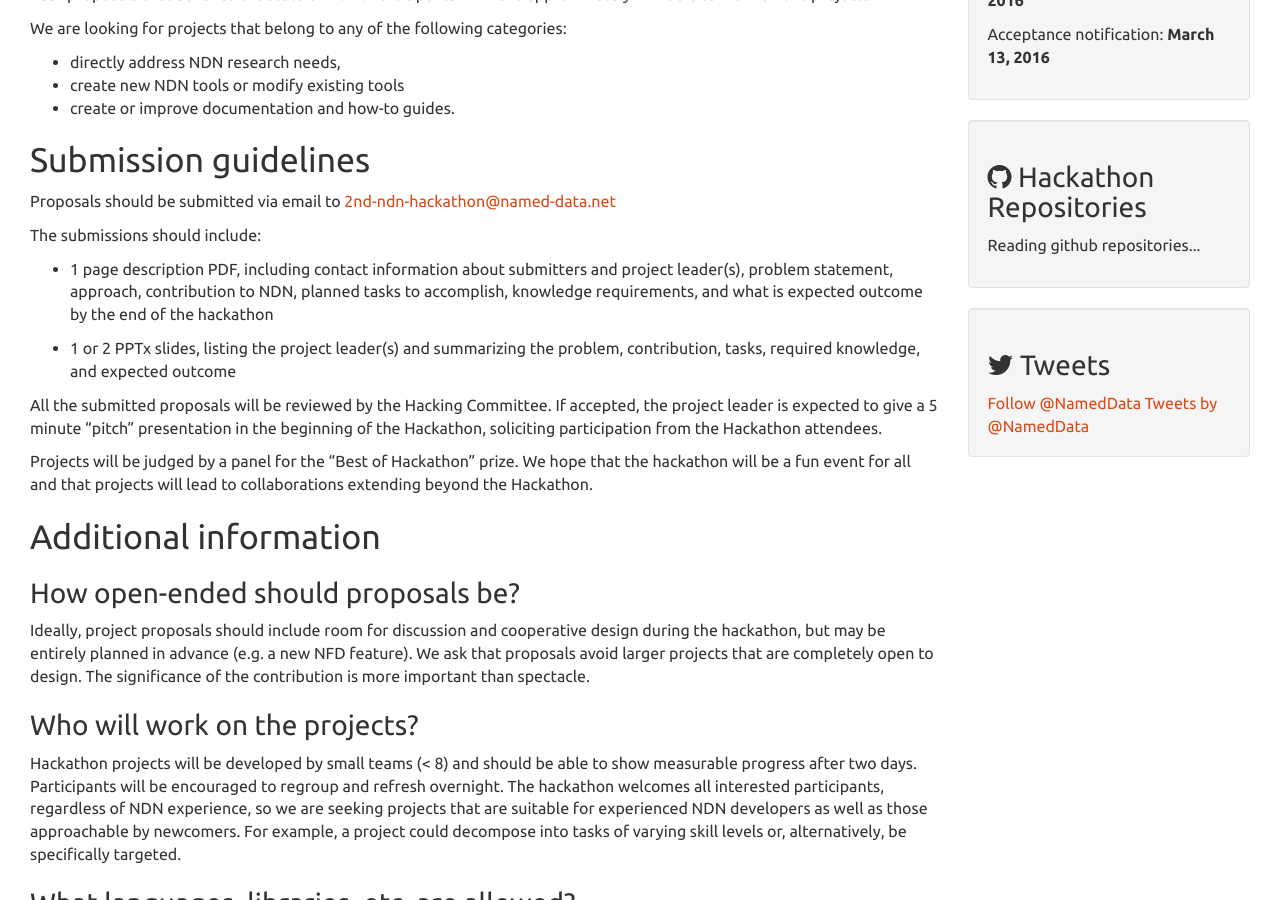
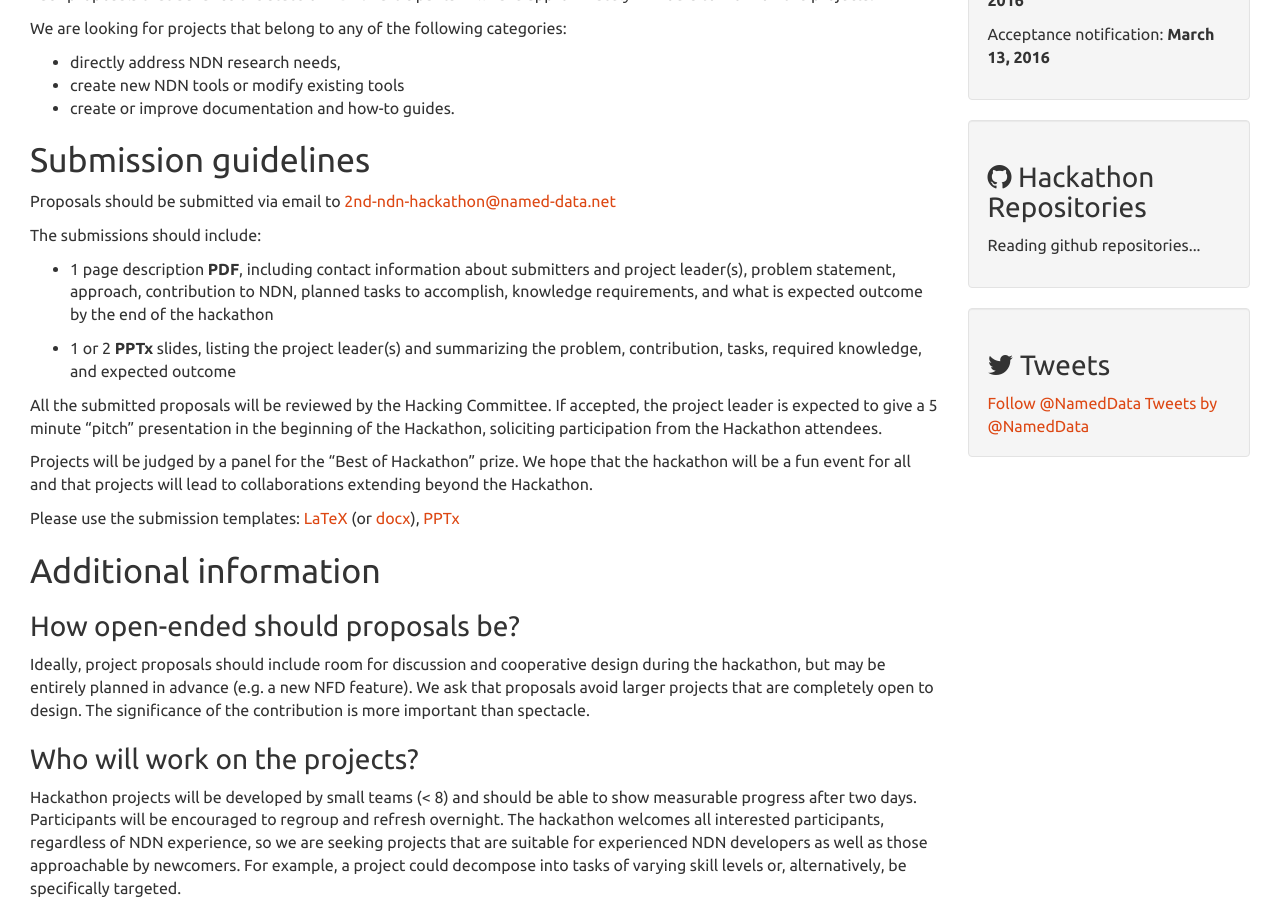
Before and after one commit to 2nd-ndn-hackathon/2nd-ndn-hackathon.github.io, a Jekyll site: the page built from cfh.md, in a window 1280 px wide and 900 px high, scrolled down 330 px. Built offline with Jekyll 4.4.1, drawn with Linux system fonts in a browser that asks for light colours; comment, search, counter and statistics services are not loaded.

Commit message:
Add proposal templates

```diff
--- a/cfh.md
+++ b/cfh.md
@@ -17,14 +17,15 @@ Proposals should be submitted via email to [2nd-ndn-hackathon@named-data.net](ma
 
 The submissions should include:
 
-- 1 page description PDF, including contact information about submitters and project leader(s), problem statement, approach, contribution to NDN, planned tasks to accomplish, knowledge requirements, and what is expected outcome by the end of the hackathon
+- 1 page description **PDF**, including contact information about submitters and project leader(s), problem statement, approach, contribution to NDN, planned tasks to accomplish, knowledge requirements, and what is expected outcome by the end of the hackathon
 
-- 1 or 2 PPTx slides, listing the project leader(s) and summarizing the problem, contribution, tasks, required knowledge, and expected outcome
+- 1 or 2 **PPTx** slides, listing the project leader(s) and summarizing the problem, contribution, tasks, required knowledge, and expected outcome
 
 All the submitted proposals will be reviewed by the Hacking Committee.  If accepted, the project leader is expected to give a 5 minute “pitch” presentation in the beginning of the Hackathon, soliciting participation from the Hackathon attendees.
 
 Projects will be judged by a panel for the "Best of Hackathon" prize. We hope that the hackathon will be a fun event for all and that projects will lead to collaborations extending beyond the Hackathon.
 
+Please use the submission templates: [LaTeX]({{ site.baseurl }}/assets/ndn-hackathon-template.tex) (or [docx]({{ site.baseurl }}/assets/ndn-hackathon-template.docx)), [PPTx]({{ site.baseurl }}/assets/ndn-hackathon-template.pptx)
 
 ## Additional information
 
```
Also changed, not shown: 3 other files.
